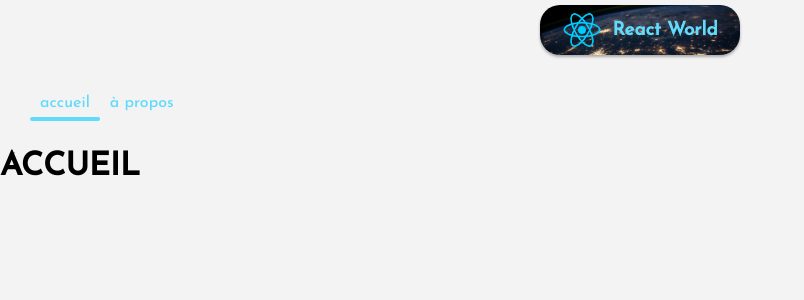
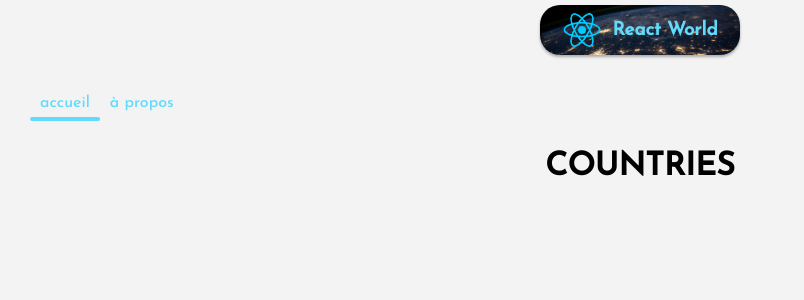
Before and after one commit to mastemm/exo-react, a React (Vite) app: page / in a window 1280 px wide. Shown: the top 300 px of the page, without its empty margins (0-804 px from the left). Built offline with nearby package versions, Linux system fonts and the light colour scheme; no server answers.

Commit message:
install axios and axios call from api with useffect  and useState

```diff
--- a/package.json
+++ b/package.json
@@ -8,6 +8,7 @@
     "preview": "vite preview"
   },
   "dependencies": {
+    "axios": "^0.27.2",
     "react": "^18.0.0",
     "react-dom": "^18.0.0",
     "react-router-dom": "^6.3.0",
--- /dev/null
+++ b/src/components/Countries.jsx
@@ -0,0 +1,17 @@
+import axios from 'axios';
+import { useEffect, useState } from 'react';
+
+export const Countries = () => {
+  const [countries, setCountries] = useState([]);
+  // Le useEffect se joue qd le composant est monté
+  useEffect(() => {
+    axios.get('https://restcountries.com/v3.1/all').then(({ data }) => {
+      setCountries(data);
+    });
+  }, []);
+  return (
+    <div className='countries'>
+      <h1>COUNTRIES</h1>
+    </div>
+  );
+};
--- a/src/pages/Home.jsx
+++ b/src/pages/Home.jsx
@@ -1,4 +1,5 @@
 import React from 'react';
+import { Countries } from '../components/Countries';
 import { Logo } from '../components/Logo';
 import Navigation from '../components/Navigation';
 
@@ -7,7 +8,7 @@ function Home() {
     <div>
       <Logo />
       <Navigation />
-      <h1>ACCUEIL</h1>
+      <Countries />
     </div>
   );
 }
```
Also changed, not shown: 1 other file (tests, documents, lock files or other folders).
